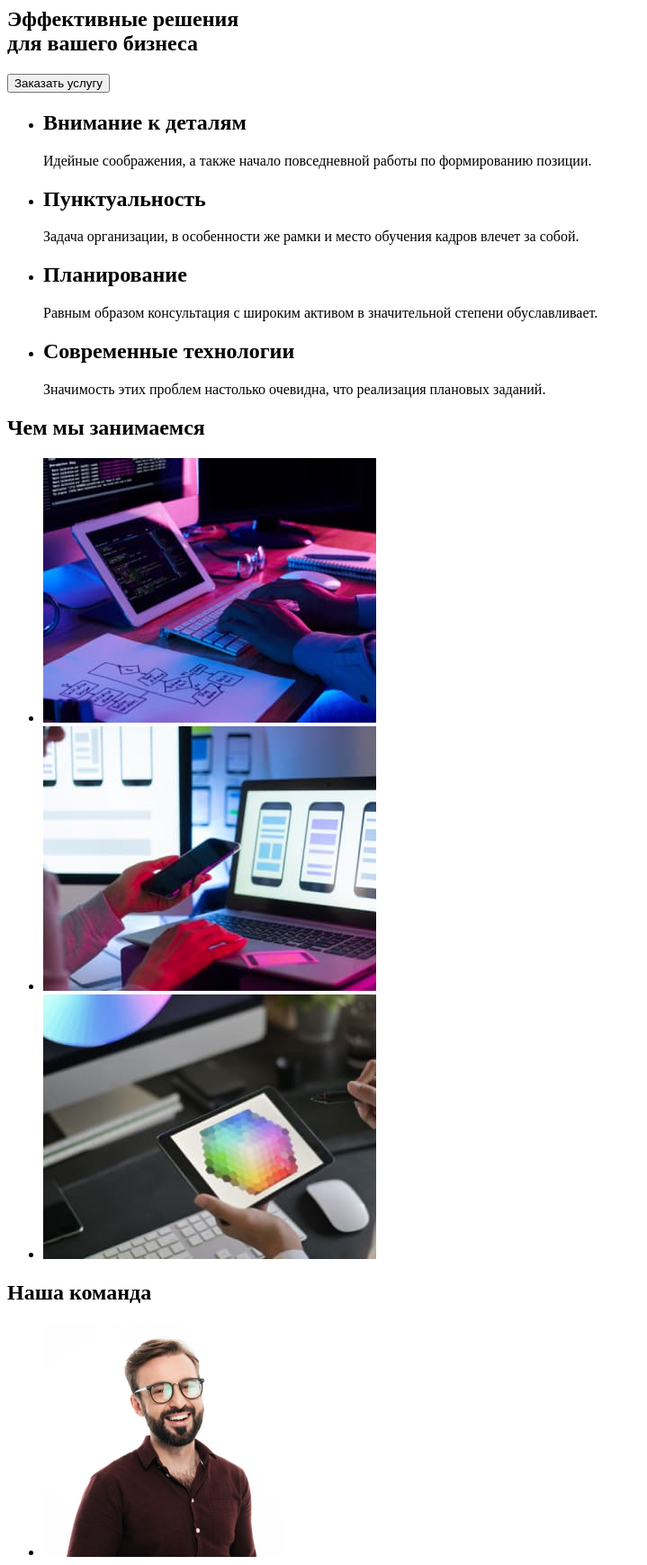
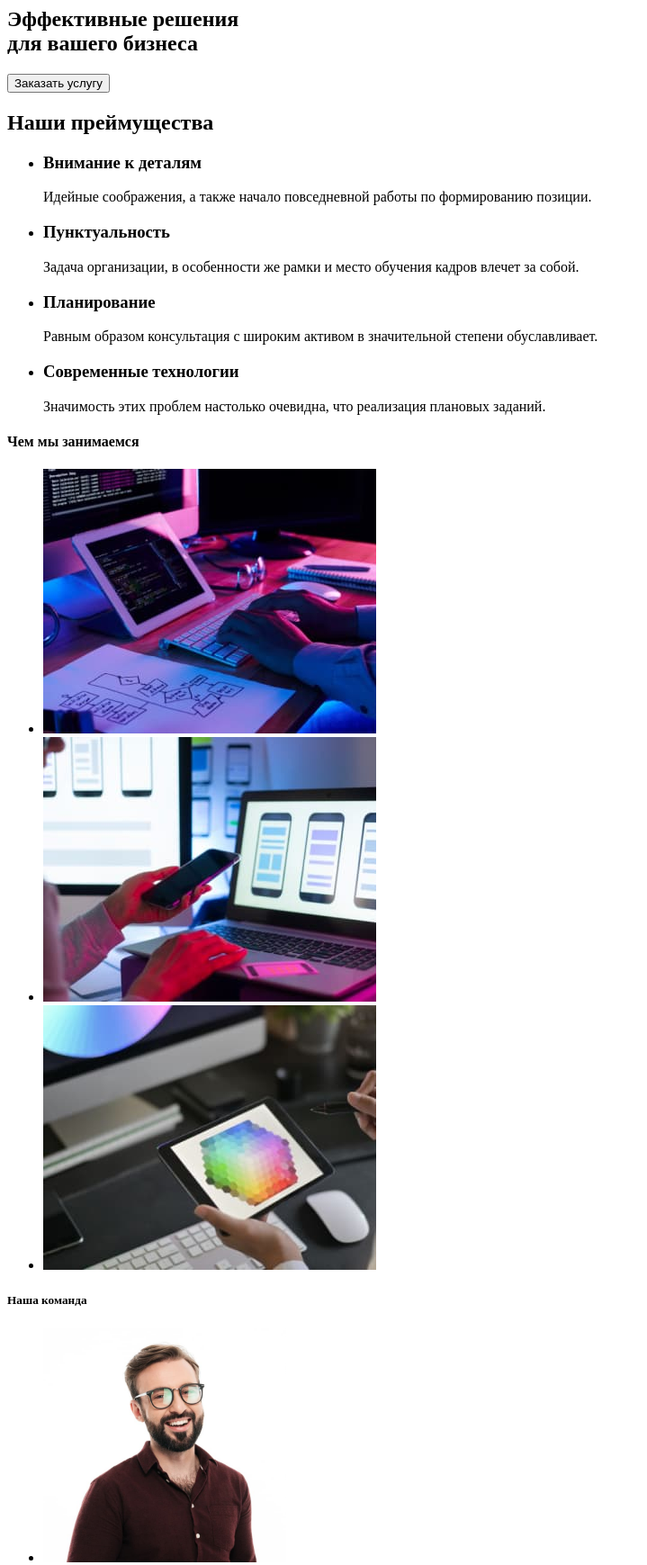
Before and after one commit to Zhurakovskyi-Yevhenii/homework1, a plain HTML site: page index.html in a window 1280 px wide. Shown: the part 160-1899 px from the top of the page at 90% size, without its empty margins (0-719 px from the left). Drawn offline with Linux system fonts and the light colour scheme.

Commit message:
добавил заголовки , секцию и список

```diff
--- a/index.html
+++ b/index.html
@@ -30,33 +30,36 @@
             </section>
         </div>
         <section>
+            <h2>Наши преймущества</h2>
             <ul>
                 <li>
-                    <h2>Внимание к деталям</h2>
+                    <h3>Внимание к деталям</h3>
                     <p>Идейные соображения, а также начало повседневной работы по формированию позиции.</p>
                 </li>
                 <li>
-                    <h2>Пунктуальность</h2>
+                    <h3>Пунктуальность</h3>
                     <p>Задача организации, в особенности же рамки и место обучения кадров влечет за собой.</p>
                 </li>
                 <li>
-                    <h2>Планирование</h2>
+                    <h3>Планирование</h3>
                     <p>Равным образом консультация с широким активом в значительной степени обуславливает.</p>
                 </li>
                 <li>
-                    <h2>Современные технологии</h2>
+                    <h3>Современные технологии</h3>
                     <p>Значимость этих проблем настолько очевидна, что реализация плановых заданий.</p>
                 </li>
             </ul>
         </section>
-        <h2>Чем мы занимаемся</h2>
+        <section>
+        <h4>Чем мы занимаемся</h4>
         <ul>
             <li><img src="./images/box1.jpg" alt="html" width="370" /></li>
             <li><img src="./images/box2.jpg" alt="javaskript" width="370" /></li>
             <li><img src="./images/box3.jpg" alt="дизайн" width="370" /></li>
         </ul>
+        </section>
         <section>
-            <h2>Наша команда</h2>
+            <h5>Наша команда</h5>
             <ul>
                 <li>
                     <img src="./images/img.jpg" alt="Игорь Демьяненко" width="270" />
@@ -83,9 +86,11 @@
     </main>
     <footer>
         <a href="./index.html"> WebStudio</a>
-        <address>г. Киев, пр-т Леси Украинки, 26<br />
-            <a href="mailto:info@example.com">info@example.com</a><br />
-            <a href="tel:+380991111111">+38 099 111 11 11</a>
+        <address>г. Киев, пр-т Леси Украинки, 26
+            <ul>
+            <li><a href="mailto:info@example.com">info@example.com</a></li>
+            <li><a href="tel:+380991111111">+38 099 111 11 11</a></li>
+            </ul>
         </address>
     </footer>
 </body>
```
